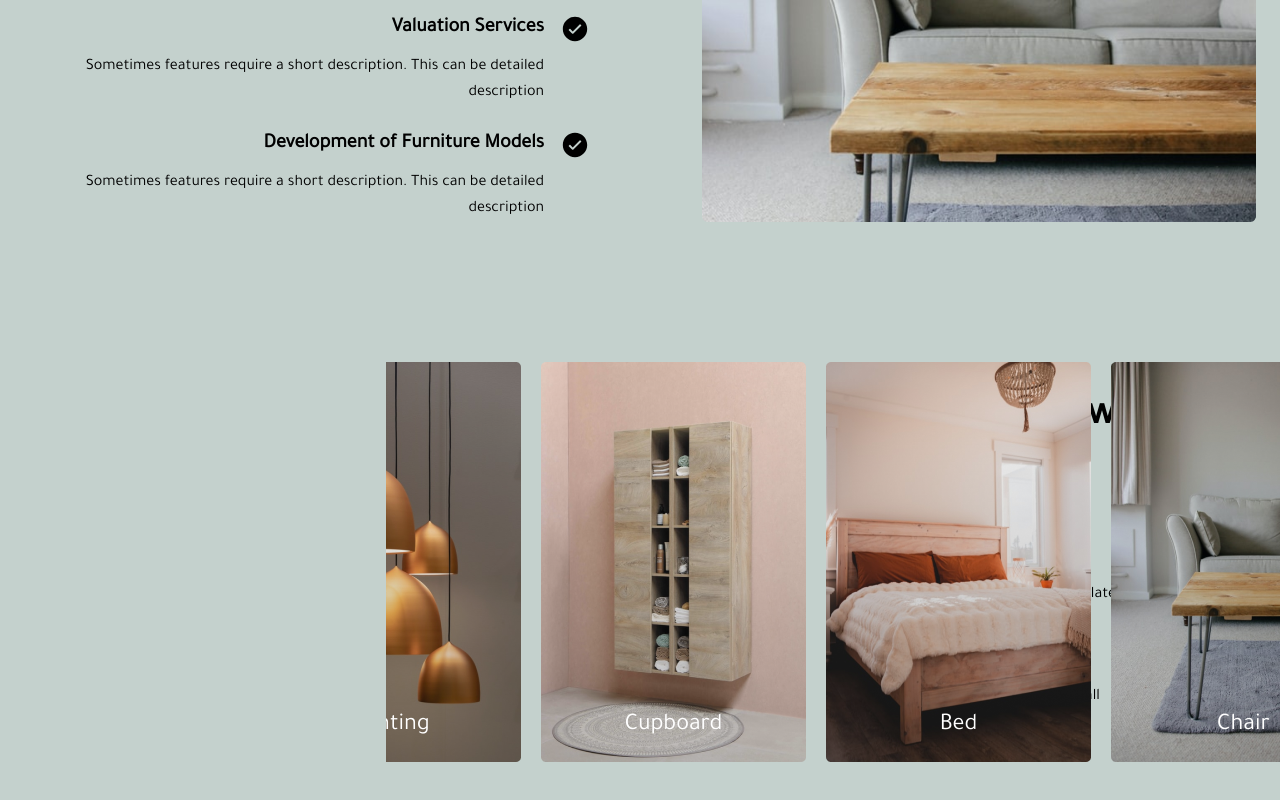
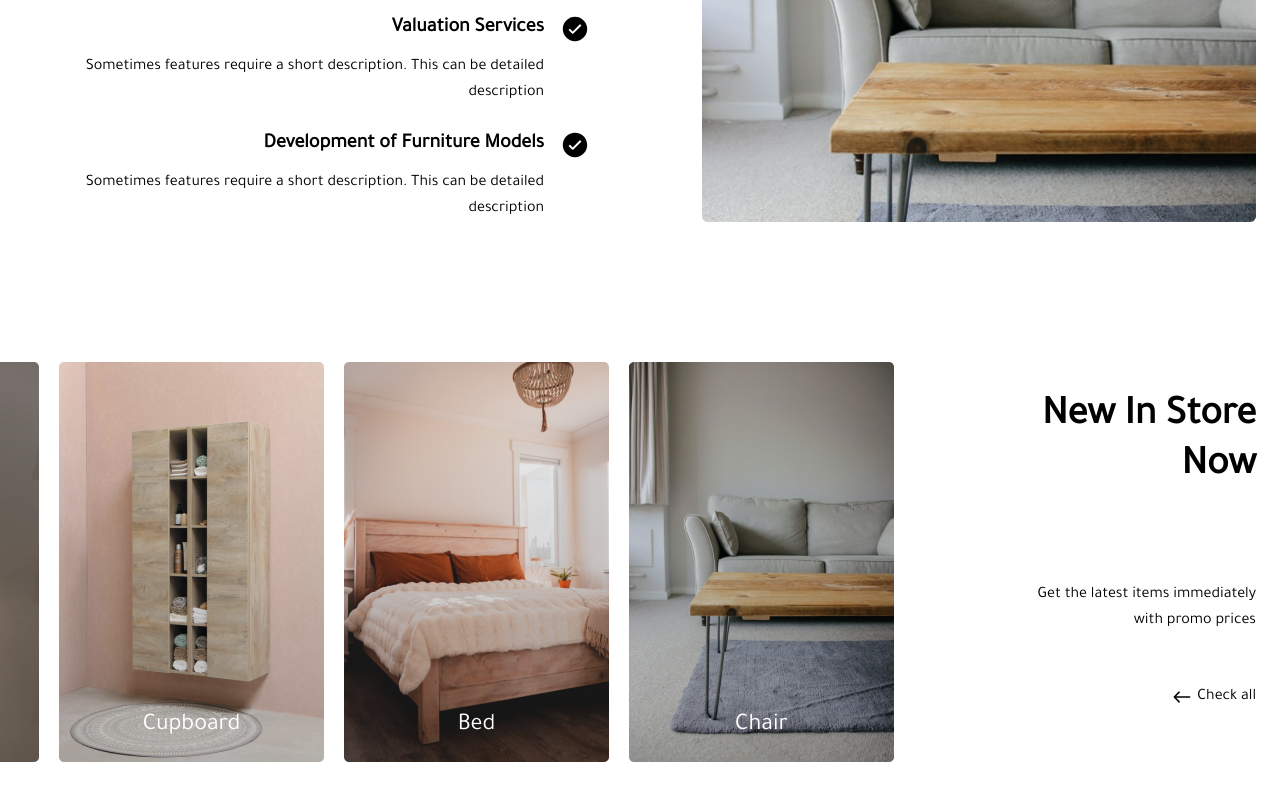
Before and after one commit to Firas001/learn-react, a React (Create React App) app: page / in a window 1280 px wide. Shown: the part 1253-2053 px from the top of the page. Built offline with nearby package versions, Linux system fonts and the light colour scheme.

Commit message:
use react icons

```diff
--- a/package.json
+++ b/package.json
@@ -8,7 +8,6 @@
     "@testing-library/user-event": "^13.5.0",
     "react": "^18.2.0",
     "react-dom": "^18.2.0",
-    "react-icons": "^4.7.1",
     "react-router-dom": "^6.8.0",
     "react-scripts": "5.0.1",
     "web-vitals": "^2.1.4"
@@ -38,6 +37,7 @@
     ]
   },
   "devDependencies": {
+    "react-icons": "^4.7.1",
     "swiper": "^8.4.6",
     "tailwindcss": "^3.2.4"
   }
--- a/src/App.js
+++ b/src/App.js
@@ -2,12 +2,12 @@ import { Header, Footer, Hero, Features, NewItems } from "./components/index";
 
 const App = () => {
   return (
-    <>
+    <div className="w-full max-w-[1440px] mx-auto bg-white">
       <Header />
       <Hero />
       <Features />
       <NewItems />
-    </>
+    </div>
   );
 };
 
--- a/src/components/NewItems.js
+++ b/src/components/NewItems.js
@@ -13,7 +13,7 @@ const NewItems = () => {
       <div className="container mx-auto">
         <div className="flex flex-col lg:flex-row">
           {/* text */}
-          <div className="flex md:flex-col items-baseline gap-x-6 mb-6 lg:mb-0">
+          <div className="flex md:flex-col gap-x-6 mb-6 lg:mb-0">
             <h2 className="title max-w-[245px] lg:mt-[30px] lg:mb-[90px]">
               {title}
             </h2>
@@ -28,8 +28,9 @@ const NewItems = () => {
               <div className="text-3xl">{icon}</div>
             </div>
           </div>
+
           {/* product slider */}
-          <div className="lg:max-w-[800px] xl:max-w-[990px] lg:absolute lg:-right-24">
+          <div className="lg:max-w-[800px] xl:max-w-[990px] lg:absolute lg:-left-24">
             <NewItemsSlider />
           </div>
         </div>
--- a/src/data.js
+++ b/src/data.js
@@ -7,7 +7,7 @@ import {
   IoLogoInstagram,
   IoMdAddCircle,
   IoIosCheckmarkCircle,
-  IoIosArrowRoundForward,
+  IoIosArrowRoundBack,
 } from "react-icons/io";
 
 // import images
@@ -110,7 +110,7 @@ export const newInStore = {
   title: "New In Store Now",
   subtitle: "Get the latest items immediately with promo prices",
   link: "Check all",
-  icon: <IoIosArrowRoundForward />,
+  icon: <IoIosArrowRoundBack />,
   products: [
     {
       name: "chair",
```
Also changed, not shown: 1 other file (tests, documents, lock files or other folders).
